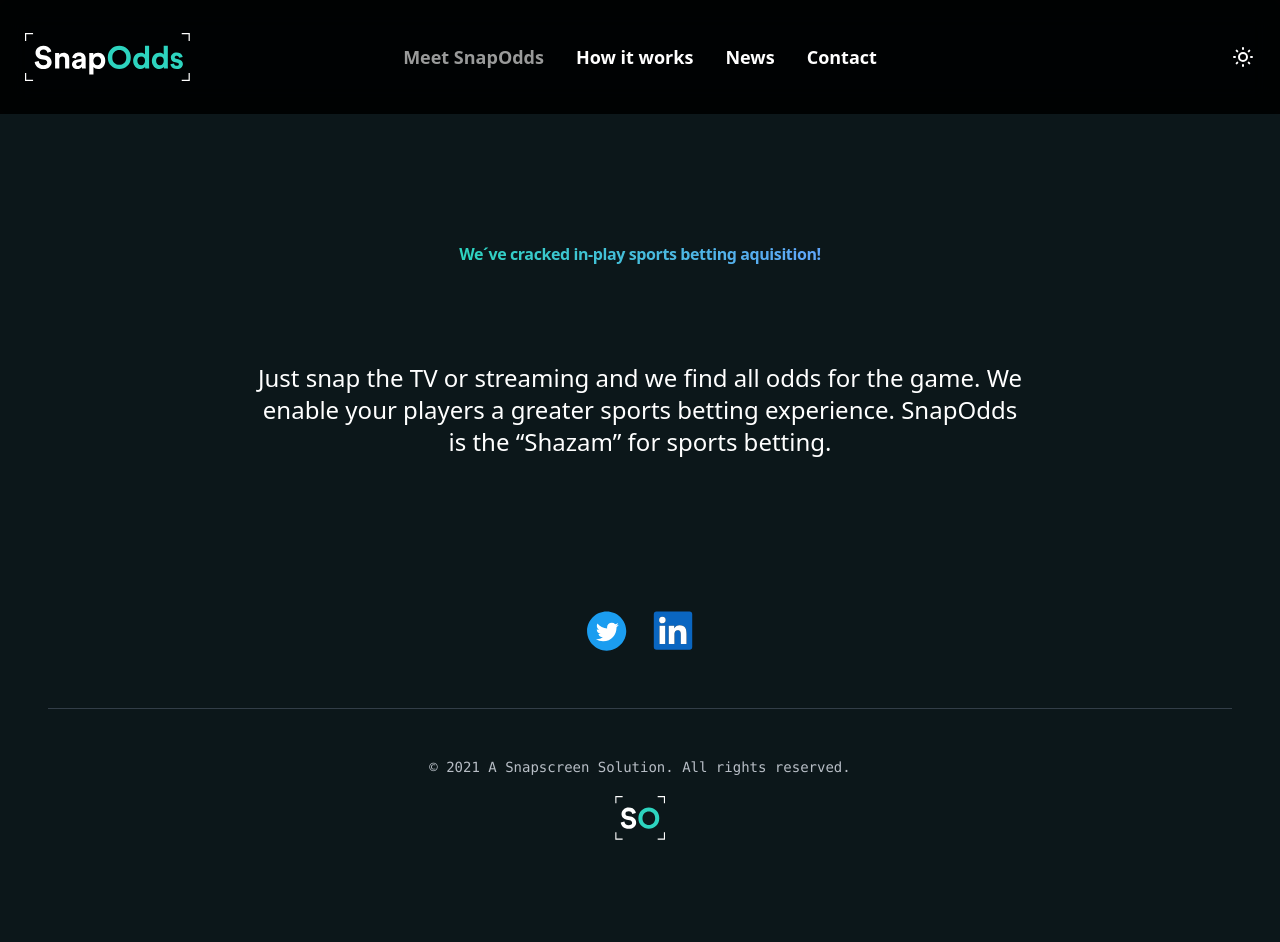
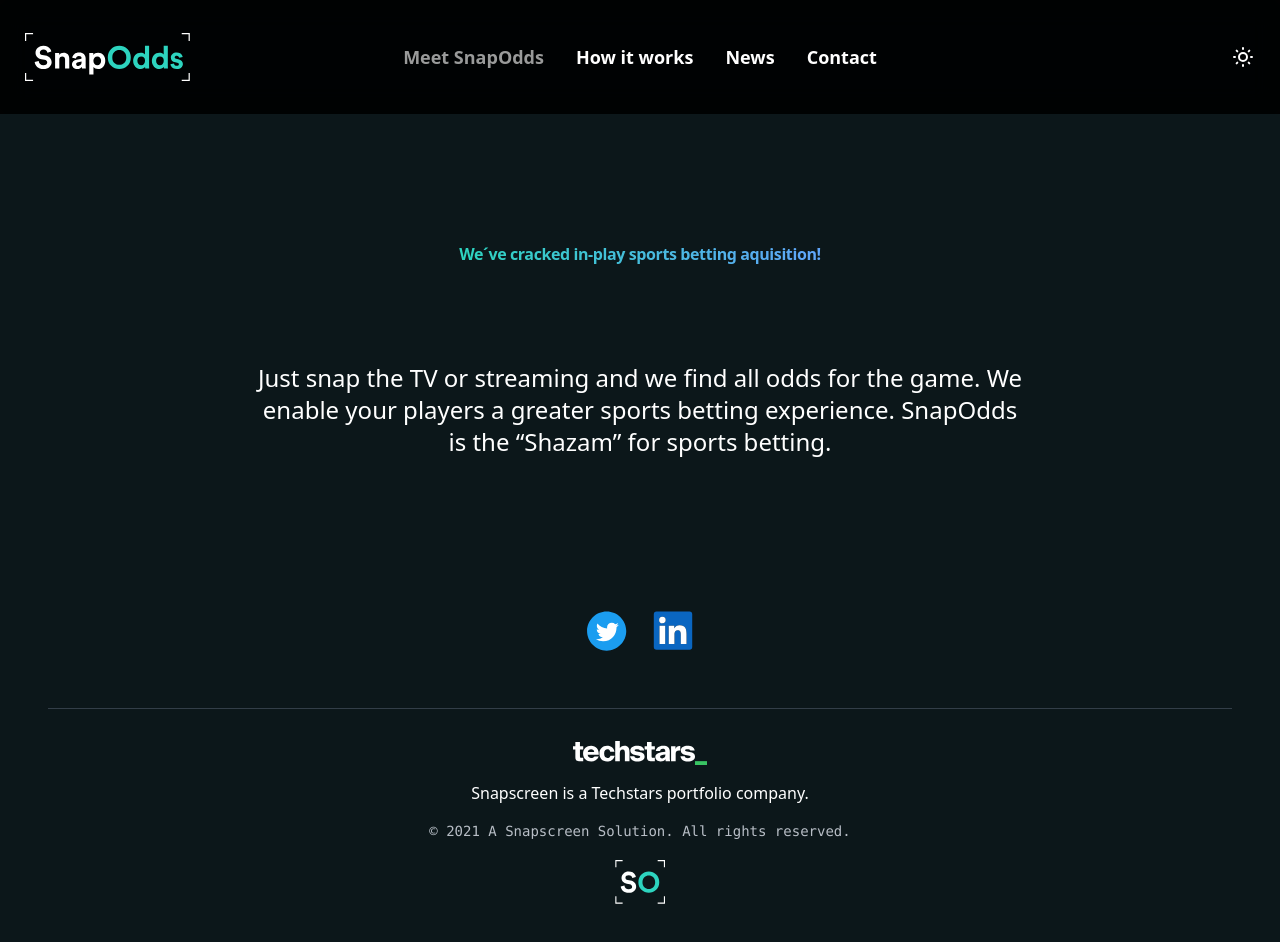
Before and after one commit to snapscreen/snapodds, a Gatsby site: page / in a window 1280 px wide. Before the commit the page ends 891 px from the top, so only its background shows below. Built offline with nearby package versions, Linux system fonts and the light colour scheme; Gatsby itself is replaced by a stand-in of ours; some packages are replaced by stand-ins of ours; what @tailwindcss/typography would draw is missing.

Commit message:
add techstars logo

```diff
--- a/src/components/Footer/index.tsx
+++ b/src/components/Footer/index.tsx
@@ -1,4 +1,5 @@
 import React from "react";
+import { StaticImage } from "gatsby-plugin-image";
 import { EmptyProps } from "@/definitions";
 import { Container, Button, Logo } from "@/components";
 
@@ -52,6 +53,27 @@
           </li>
         </ul>
         <div className="base">
+          <div className="flex justify-center">
+            <svg
+              className="h-6 w-auto"
+              viewBox="0 0 654.32 116.9"
+              aria-hidden="true"
+            >
+              <g fill="currentColor">
+                <path d="M11.5,5.41H33.83V25.3h16V41.13h-16V73.74c0,6.9,2.16,8.25,9.6,8.25h6.36v16.1H35.58c-18,0-24.08-3.52-24.08-20.43V41.13H0V25.3H11.5Z" />
+                <path d="M125.29,75.23C118.79,92.41,103.51,99.85,89,99.85c-23.68,0-39.91-14.34-39.91-38.56,0-23.27,17.72-38.15,39-38.15,24.22,0,39,18.26,37.48,44.24h-54c.67,10.42,8.65,15.15,16.77,15.15,8.53,0,13.8-3,16.37-7.3ZM71.85,53.85h31.52c-.41-9.2-6.76-13.67-15.29-13.67C80.1,40.18,73.06,44.24,71.85,53.85Z" />
+                <path d="M202.14,52H181.3c-2-8.53-7.3-11.51-13.93-11.51-8,0-15.83,5.42-15.83,21,0,15.83,7.85,21.1,15.83,21.1,8.25,0,13.26-4.33,14.88-11.23h20.84C198.08,93,180.63,99.85,166,99.85c-24,0-37.21-15.42-37.21-38.56S144,23.14,166,23.14C181.17,23.14,197.81,30,202.14,52Z" />
+                <path d="M228,34.91c3.24-5.41,11.09-11.23,22.59-11.23,18.67,0,24.49,11,24.49,30.71v43.7H252.75V59.94c0-10.42-.28-18.94-11.1-18.94C232,41,228,47.22,228,60.75V98.09H205.66V0H228Z" />
+                <path d="M326.35,46.68c-1.49-5.41-7.17-7-14.21-7-7.71,0-11.63,1.76-11.63,5.41,0,3.39,2.57,5.28,8.93,6.5L323,54c17.45,3.25,25.84,8.39,25.84,21.25,0,16.37-15,24.62-35.18,24.62-19.35,0-33.15-8.25-35.72-25.44h20.7c2,7,7.58,9.2,15.29,9.2,8,0,13.53-2.16,13.53-6.49,0-3.25-2.84-5.28-11.36-6.76l-13-2.17c-14.1-2.32-23.7-9.36-23.7-22.34,0-14.48,15.29-22.46,33.28-22.46,16.65,0,31.66,6.63,34.51,23.27Z" />
+                <path d="M360.44,5.41h22.33V25.3h16V41.13h-16V73.74c0,6.9,2.16,8.25,9.61,8.25h6.35v16.1h-14.2c-18,0-24.09-3.52-24.09-20.43V41.13h-11.5V25.3h11.5Z" />
+                <path d="M449.61,49.79c0-8.66-4.2-11.64-12.31-11.64-7.18,0-12.05,3.66-13,10.69H403.47C404.55,35.18,417.54,23,439.19,23c21,0,32.88,8.52,32.47,30.58l-.27,15.83V77c0,8,.54,16.64,1.63,21.1H451.1l-.27-8.79c-5.42,7.71-14.08,10.55-24.49,10.55-13.8,0-25.17-8.12-25.17-21.38,0-17.86,20.16-23.67,48.44-25.84Zm.54,16c-15.56,1.49-26,3.12-26,11.1,0,4.73,4.47,7.85,10.29,7.85,8.92,0,15.69-3.79,15.69-17.19Z" />
+                <path d="M522.54,46.68a33.53,33.53,0,0,0-6.09-.41c-10.83,0-16.37,3.93-16.37,15.29V98.09H477.75V25.3h21.51V39.1c3.39-8.66,9.48-13.93,19.89-14.34h1.63a7.42,7.42,0,0,1,1.76.13Z" />
+                <path d="M571.92,46.68c-1.49-5.41-7.17-7-14.21-7-7.71,0-11.63,1.76-11.63,5.41,0,3.39,2.57,5.28,8.93,6.5L568.54,54c17.45,3.25,25.84,8.39,25.84,21.25,0,16.37-15,24.62-35.18,24.62-19.34,0-33.15-8.25-35.72-25.44h20.7c2,7,7.58,9.2,15.29,9.2,8,0,13.53-2.16,13.53-6.49,0-3.25-2.84-5.28-11.36-6.76l-13-2.17C534.58,65.89,525,58.85,525,45.87c0-14.48,15.29-22.46,33.29-22.46,16.64,0,31.66,6.63,34.5,23.27Z" />
+                <path fill="#39c463" d="M594.11,116.9V98.09h60.21V116.9Z" />
+              </g>
+            </svg>
+          </div>
+          <p>Snapscreen is a Techstars portfolio company.</p>
           <p className="copyright">
             &copy; {new Date().getFullYear()}{" "}
             <span>A Snapscreen Solution. All rights reserved.</span>
```
Also changed, not shown: src/images/techstars_logo.svg (added).
